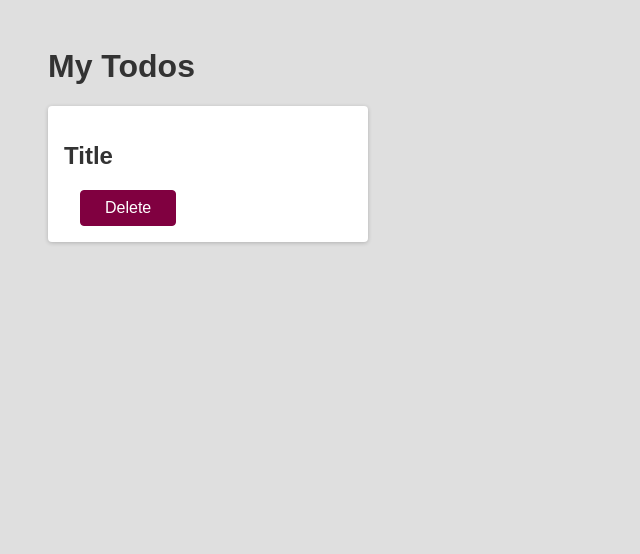
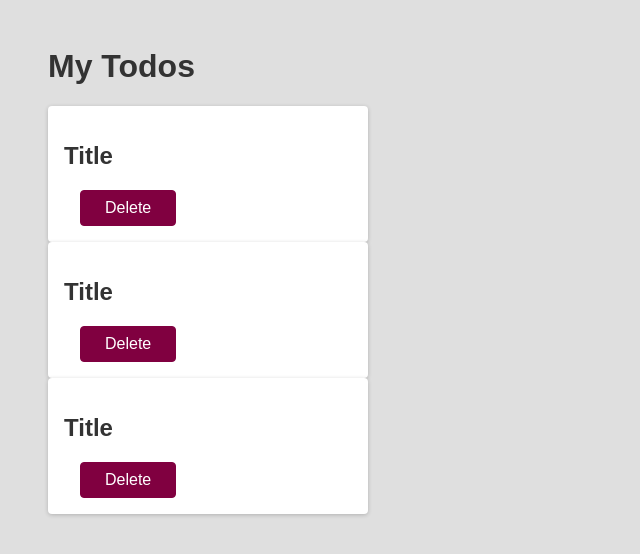
Before and after one commit to moyanich/new-react-app, a React (Create React App) app in the folder my-app/: page / in a window 1280 px wide. Shown: the top 554 px of the page, without its empty margins (0-640 px from the left). Built offline with nearby package versions, Linux system fonts and the light colour scheme.

Commit message:
Update App.js

```diff
--- a/my-app/src/App.js
+++ b/my-app/src/App.js
@@ -4,7 +4,9 @@ function App() {
   return (
     <div className="App">
       <h1>My Todos</h1>
-       <Todo />
+        <Todo text='learn react' />
+        <Todo  text='master react' />
+        <Todo  text='explore react' />
     </div>
   );
 }
```
